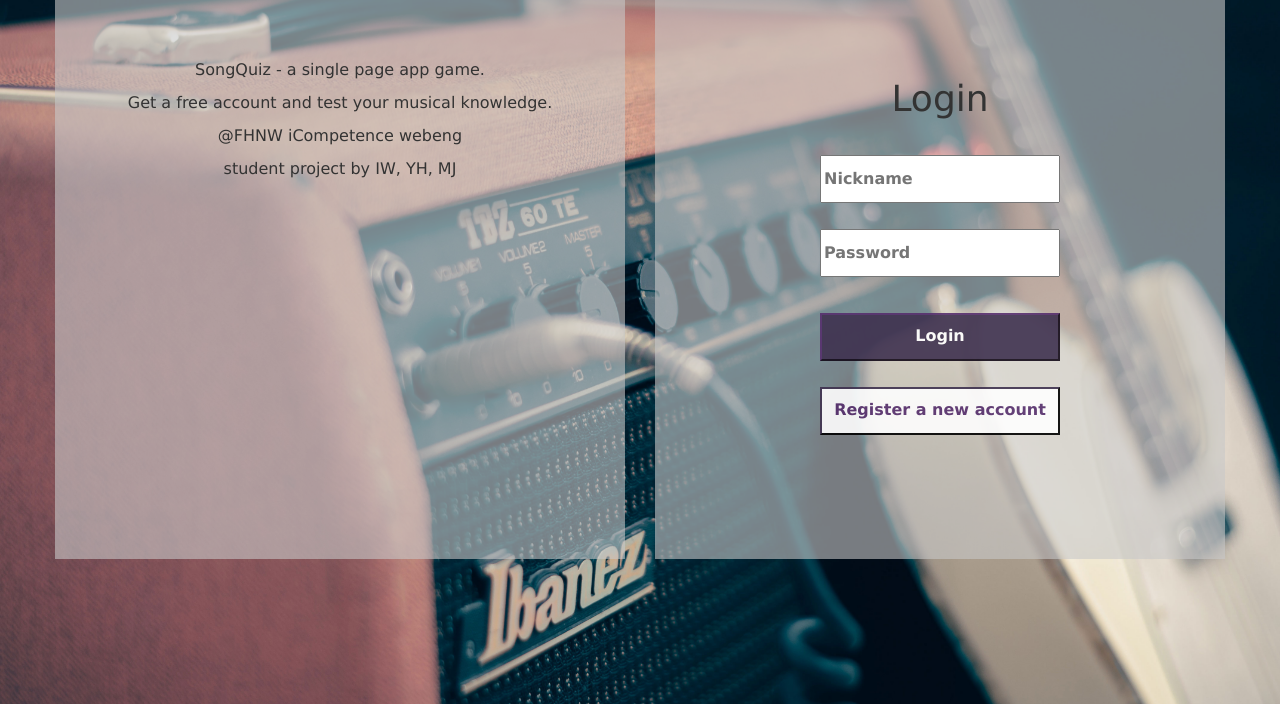
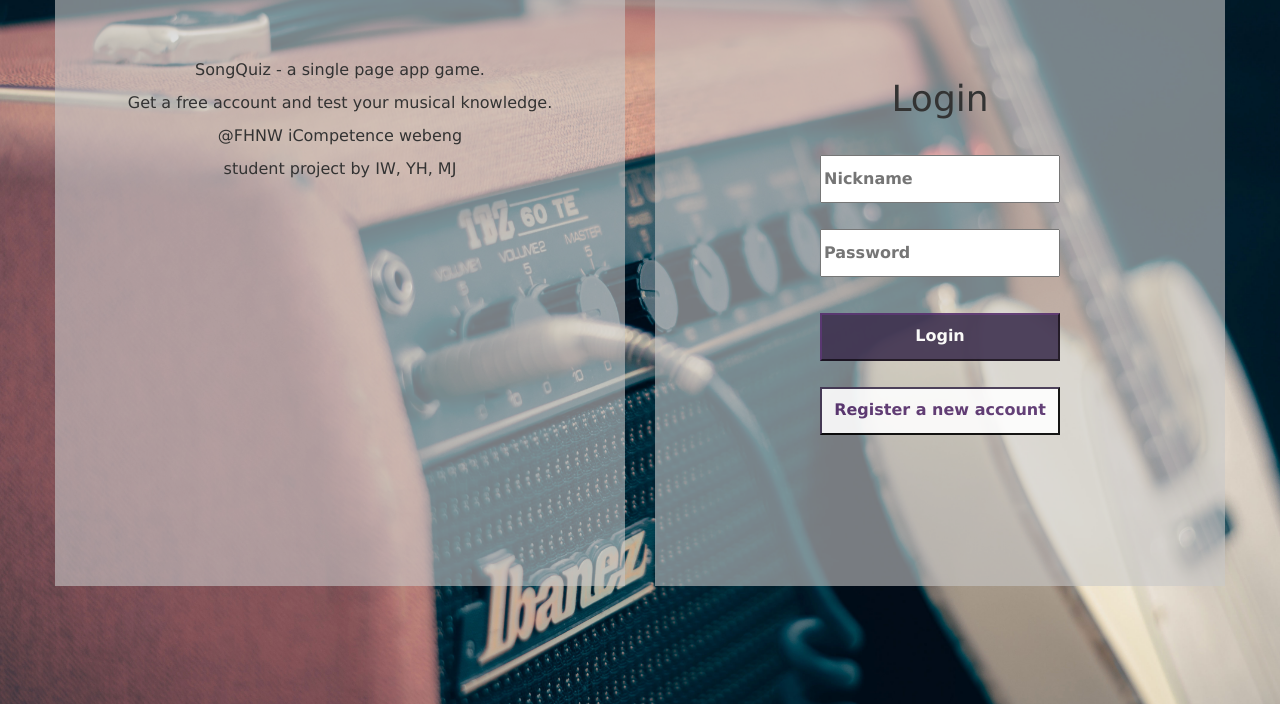
Before and after one commit to widmerin/songquiz, a PHP site: page / in a window 1280 px wide. Shown: the part 96-800 px from the top of the page. Run offline with PHP 8.4, Linux system fonts and the light colour scheme.

Commit message:
CSS min-height sections

```diff
--- a/css/style.css
+++ b/css/style.css
@@ -51,7 +51,7 @@ main .content {
 }
 
 main .content section {
-    min-height: 560px;
+    min-height: 587px;
     text-align: center;
     background: rgba(200, 200, 200, 0.6);
     margin: 15px;
```
